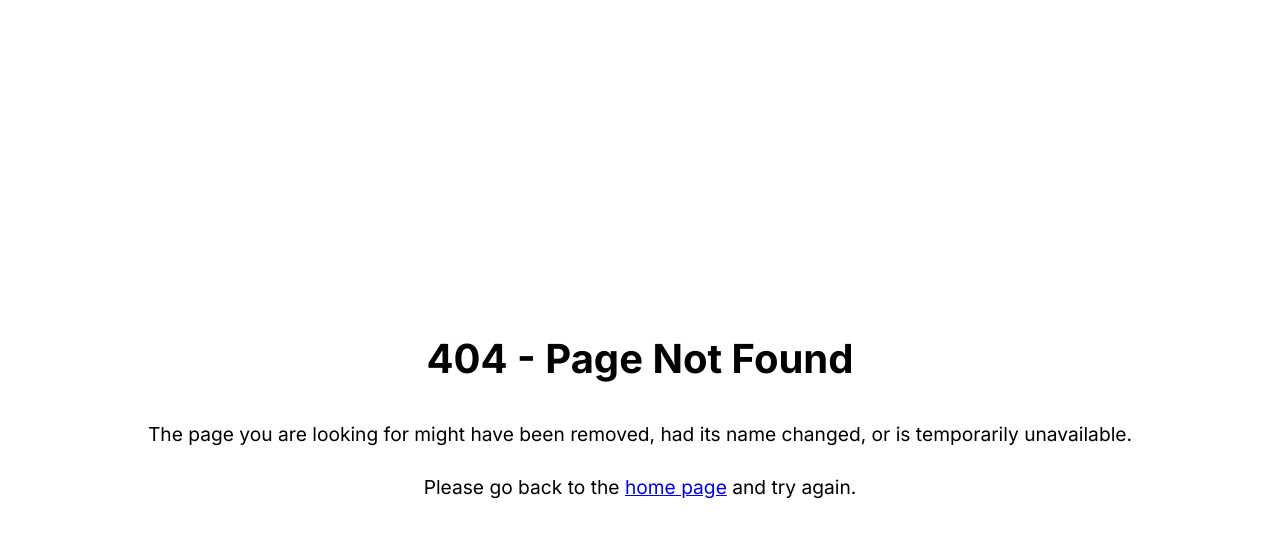
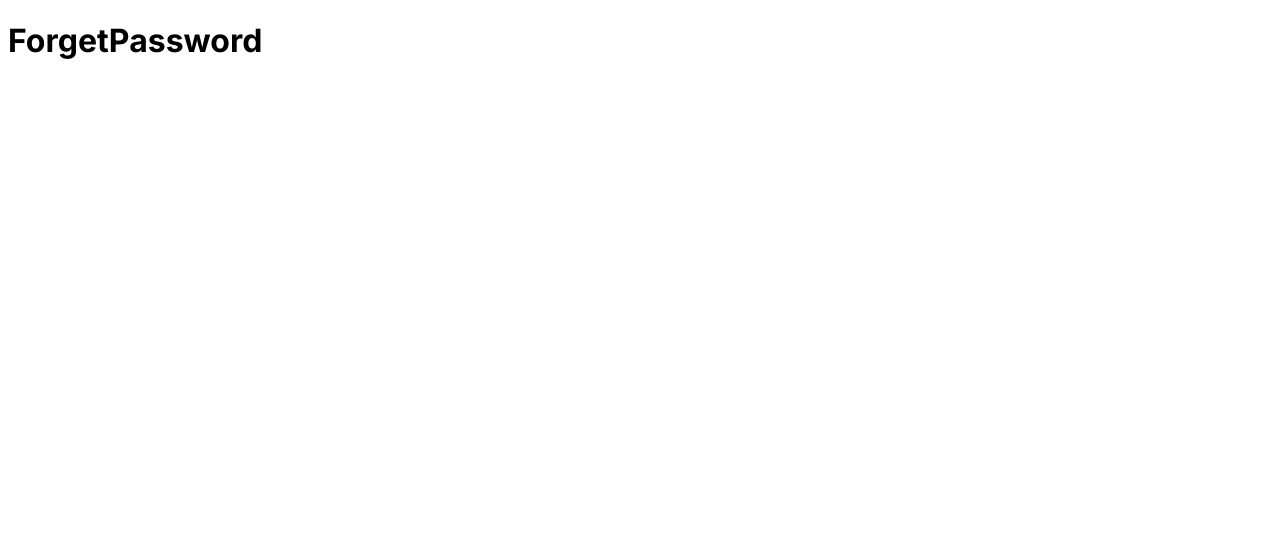
Before and after one commit to MINAL-AHMED/Next-JS, a Next.js app in the folder route-demo/: page /forget-password in a window 1280 px wide. Before the commit this address had no page. Shown: the top 538 px of the page. Built offline with nearby package versions, Linux system fonts and the light colour scheme.

Commit message:
example for routes groupe

```diff
--- /dev/null
+++ b/route-demo/app/(auth)/forget-password/page.tsx
@@ -0,0 +1,9 @@
+const ForgetPassword = () => {
+  return (
+    <div>
+      <h1>ForgetPassword</h1>
+    </div>
+  );
+};
+
+export default ForgetPassword;
--- /dev/null
+++ b/route-demo/app/(auth)/login/page.tsx
@@ -0,0 +1,9 @@
+const Login = () => {
+  return (
+    <div>
+      <h1>Login</h1>
+    </div>
+  );
+};
+
+export default Login;
--- /dev/null
+++ b/route-demo/app/(auth)/register/page.tsx
@@ -0,0 +1,9 @@
+const Register = () => {
+  return (
+    <div>
+      <h1>Register</h1>
+    </div>
+  );
+};
+
+export default Register;
```
